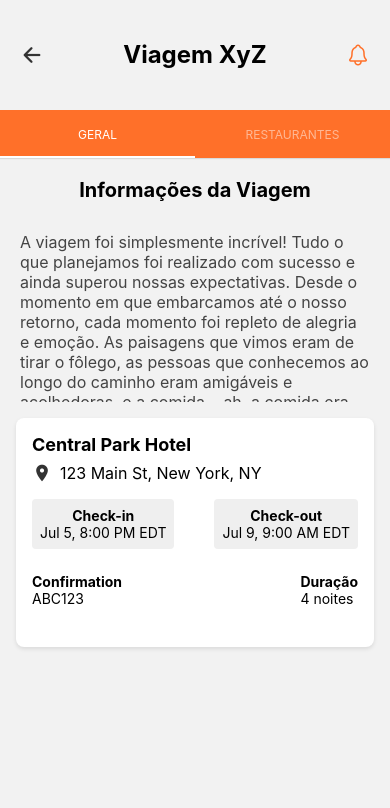
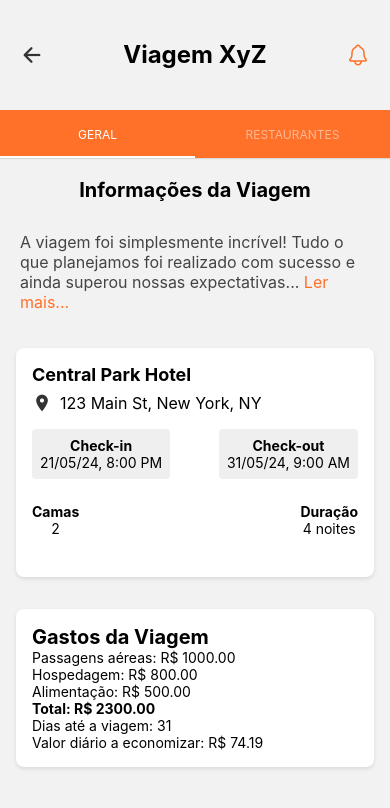
Before and after one commit to pedrogiampietro/ready-app, a React Native app: screen /ViewTravelPage in a window 390 px wide. Shown: the top 808 px of the page. Built offline with nearby package versions, Linux system fonts and the light colour scheme.

Commit message:
add: expense calculator

```diff
--- a/src/components/HotelCard.tsx
+++ b/src/components/HotelCard.tsx
@@ -7,7 +7,7 @@ type HotelProps = {
   address: string;
   checkInDate: string;
   checkOutDate: string;
-  confirmationCode: string;
+  quantityBads: string;
   duration: string;
 };
 
@@ -16,7 +16,7 @@ export const HotelCard = ({
   address,
   checkInDate,
   checkOutDate,
-  confirmationCode,
+  quantityBads,
   duration,
 }: HotelProps) => {
   return (
@@ -38,8 +38,8 @@ export const HotelCard = ({
       </View>
       <View style={styles.checkInOutRow}>
         <View>
-          <Text style={styles.askTime}>Confirmation</Text>
-          <Text style={styles.answerTime}>{confirmationCode}</Text>
+          <Text style={styles.askTime}>Camas</Text>
+          <Text style={styles.answerTime}>{quantityBads}</Text>
         </View>
         <View>
           <Text style={styles.askTime}>Duração</Text>
@@ -108,6 +108,7 @@ const styles = StyleSheet.create({
   answerTime: {
     fontSize: 14,
     marginBottom: 8,
+    alignSelf: "center",
   },
 });
 
@@ -117,6 +118,6 @@ const styles = StyleSheet.create({
 //   address="123 Main St, New York, NY"
 //   checkInDate="Jul 5, 8:00 PM EDT"
 //   checkOutDate="Jul 9, 9:00 AM EDT"
-//   confirmationCode="ABC123"
+//   quantityBads="ABC123"
 //   duration="4"
 // />
--- a/src/views/ViewTravelPage.tsx
+++ b/src/views/ViewTravelPage.tsx
@@ -1,4 +1,4 @@
-import React from "react";
+import React, { useState } from "react";
 import {
   StyleSheet,
   View,
@@ -14,40 +14,74 @@ import { HotelCard } from "../components/HotelCard";
 
 const { Navigator, Screen } = createMaterialTopTabNavigator();
 
-const GeneralScreen = () => (
+const travelExpenses = [
+  { description: "Passagens aéreas", amount: 1000 },
+  { description: "Hospedagem", amount: 800 },
+  { description: "Alimentação", amount: 500 },
+];
+
+const GeneralScreen = () => {
+  const [showFullText, setShowFullText] = useState(false);
+
+  const totalExpenses = travelExpenses.reduce(
+    (total, expense) => total + expense.amount,
+    0
+  );
+
+  const startDate = new Date("2024-05-21");
+  const endDate = new Date("2024-06-21");
+  const numberOfDays = Math.ceil((endDate - startDate) / (1000 * 60 * 60 * 24));
+
+  const dailyBudget = totalExpenses / numberOfDays;
+
+  return (
     <View>
       <View style={{ alignItems: "center" }}>
         <Text style={styles.infoTitle}>Informações da Viagem</Text>
         <ScrollView style={styles.scrollViewStyle} showsVerticalScrollIndicator>
           <Text style={styles.infoText}>
-          A viagem foi simplesmente incrível! Tudo o que planejamos foi
-          realizado com sucesso e ainda superou nossas expectativas. Desde o
-          momento em que embarcamos até o nosso retorno, cada momento foi
-          repleto de alegria e emoção. As paisagens que vimos eram de tirar o
-          fôlego, as pessoas que conhecemos ao longo do caminho eram amigáveis e
-          acolhedoras, e a comida... ah, a comida era de outro mundo! Cada
-          refeição era uma nova aventura culinária que nos deixava ansiosos pela
-          próxima. E a melhor parte? Conseguimos fazer tudo isso e ainda
-          economizar! Graças ao nosso planejamento cuidadoso e à nossa
-          disposição para buscar as melhores ofertas, conseguimos aproveitar ao
-          máximo nossa viagem sem estourar o orçamento. Na verdade, até sobrou
-          dinheiro! No final, esta viagem não foi apenas uma chance de ver novos
-          lugares e experimentar novas coisas. Foi uma jornada de autodescoberta
-          e crescimento pessoal que nos deixou com lembranças que vamos
-          valorizar para sempre. Mal podemos esperar pela próxima!
+            {showFullText
+              ? "A viagem foi simplesmente incrível! Tudo o que planejamos foi realizado com sucesso e ainda superou nossas expectativas. Desde o momento em que embarcamos até o nosso retorno, cada momento foi repleto de alegria e emoção. As paisagens que vimos eram de tirar o fôlego, as pessoas que conhecemos ao longo do caminho eram amigáveis e acolhedoras, e a comida... ah, a comida era de outro mundo! Cada refeição era uma nova aventura culinária que nos deixava ansiosos pela próxima. E a melhor parte? Conseguimos fazer tudo isso e ainda economizar! Graças ao nosso planejamento cuidadoso e à nossa disposição para buscar as melhores ofertas, conseguimos aproveitar ao máximo nossa viagem sem estourar o orçamento. Na verdade, até sobrou dinheiro! No final, esta viagem não foi apenas uma chance de ver novos lugares e experimentar novas coisas. Foi uma jornada de autodescoberta e crescimento pessoal que nos deixou com lembranças que vamos valorizar para sempre. Mal podemos esperar pela próxima!"
+              : "A viagem foi simplesmente incrível! Tudo o que planejamos foi realizado com sucesso e ainda superou nossas expectativas..."}
+            {!showFullText && (
+              <Text
+                style={{ color: "#FF7029" }}
+                onPress={() => setShowFullText(true)}
+              >
+                {" "}
+                Ler mais...
+              </Text>
+            )}
           </Text>
         </ScrollView>
       </View>
       <HotelCard
         hotelName="Central Park Hotel"
         address="123 Main St, New York, NY"
-      checkInDate="Jul 5, 8:00 PM EDT"
-      checkOutDate="Jul 9, 9:00 AM EDT"
-      confirmationCode="ABC123"
+        checkInDate="21/05/24, 8:00 PM"
+        checkOutDate="31/05/24, 9:00 AM"
+        quantityBads="2"
         duration="4"
       />
+
+      <View style={styles.expenseCard}>
+        <Text style={[styles.infoTitle, { marginTop: 0 }]}>
+          Gastos da Viagem
+        </Text>
+        {travelExpenses.map((expense, index) => (
+          <Text key={index}>
+            {expense.description}: R$ {expense.amount.toFixed(2)}
+          </Text>
+        ))}
+        <Text style={{ fontWeight: "bold" }}>
+          Total: R$ {totalExpenses.toFixed(2)}
+        </Text>
+        <Text>Dias até a viagem: {numberOfDays}</Text>
+        <Text>Valor diário a economizar: R$ {dailyBudget.toFixed(2)}</Text>
+      </View>
     </View>
   );
+};
 
 const RestaurantsScreen = () => (
   <View style={{ flex: 1, justifyContent: "center", alignItems: "center" }}>
@@ -130,4 +164,15 @@ const styles = StyleSheet.create({
     marginTop: 10,
     padding: 20,
   },
+  expenseCard: {
+    backgroundColor: "#FFF",
+    borderRadius: 8,
+    padding: 16,
+    margin: 16,
+    shadowColor: "#000",
+    shadowOffset: { width: 0, height: 2 },
+    shadowOpacity: 0.1,
+    shadowRadius: 4,
+    elevation: 3,
+  },
 });
```
Also changed, not shown: package.json (+26 -26 lines), 1 other file (tests, documents, lock files or other folders). Lines whose indentation alone changed are shown as unchanged.
